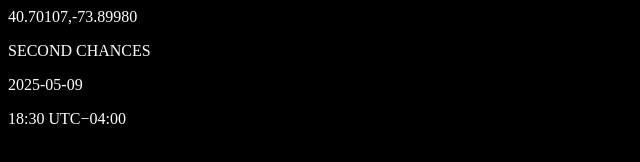
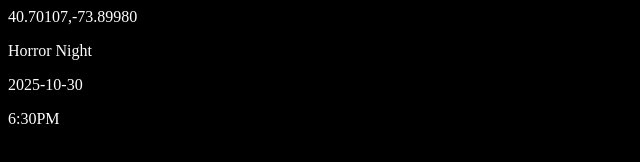
Before and after one commit to Masaki42069/masaki42069.github.io, a plain HTML site: page index.html in a window 1280 px wide. Shown: the whole page, without its empty margins (0-640 px from the left). Drawn offline with Linux system fonts and the light colour scheme.

Commit message:
Update index.html

```diff
--- a/index.html
+++ b/index.html
@@ -3,6 +3,6 @@
 p{color:#ffffff}
 </style>
 <p>40.70107,-73.89980</p>
-<p>SECOND CHANCES</p>
-<p>2025-05-09</p>
-<p>18:30 UTC−04:00</p>
+<p>Horror Night</p>
+<p>2025-10-30</p>
+<p>6:30PM</p>
```
